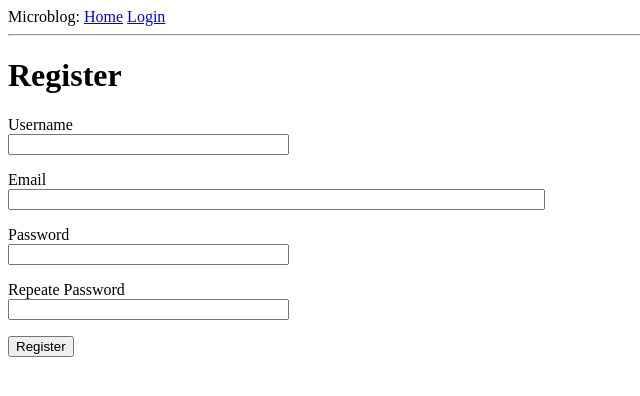
After one commit to annaDostoevskaya/microblog, a Flask app: page /register in a window 1280 px wide. The commit adds this page. Shown: the top 396 px of the page, without its empty margins (0-640 px from the left). Run offline with Flask 2, Linux system fonts and the light colour scheme.

Commit message:
login and registration form

```diff
--- a/app/__init__.py
+++ b/app/__init__.py
@@ -2,10 +2,13 @@ from flask import Flask
 from config import Config
 from flask_sqlalchemy import SQLAlchemy
 from flask_migrate import Migrate
+from flask_login import LoginManager
 
 app = Flask(__name__)
 app.config.from_object(Config)
 db = SQLAlchemy(app)
 migrate = Migrate(app, db)
+login = LoginManager(app)
+login.login_view = 'login'
 
 from app import routes, models
--- a/app/forms.py
+++ b/app/forms.py
@@ -1,9 +1,30 @@
 from flask_wtf import FlaskForm
 from wtforms import StringField, PasswordField, BooleanField, SubmitField
-from wtforms.validators import DataRequired
+from wtforms.validators import DataRequired, ValidationError, DataRequired, Email, EqualTo
+from app.models import User
+
 
 class LoginForm(FlaskForm):
     username = StringField('Username', validators=[DataRequired()])
     password = PasswordField('Password', validators=[DataRequired()])
     remember_me = BooleanField('Remember Me')
     submit = SubmitField('Sign In')
+
+
+class RegistrationForm(FlaskForm):
+    username = StringField('Username', validators=[DataRequired()])
+    email = StringField('Email', validators=[DataRequired(), Email()])
+    password = PasswordField('Password', validators=[DataRequired()])
+    password2 = PasswordField(
+            'Repeate Password', validators=[DataRequired(), EqualTo('password')])
+    submit = SubmitField('Register')
+
+    def validate_username(self, username):
+        user = User.query.filter_by(username=username.data).first()
+        if(user is not None):
+            raise ValidationError('Please use a different username.')
+
+    def validate_email(self, email):
+        user = User.query.filter_by(email=email.data).first()
+        if(user is not None):
+            raise ValidationError('Please use a different email address.')
--- a/app/routes.py
+++ b/app/routes.py
@@ -1,13 +1,19 @@
 #!/home/kristina/projects/microblog/venv/bin/python
 # -*- coding: utf-8 -*-
 from flask import render_template, flash, redirect, url_for
-from app import app
-from app.forms import LoginForm
+from flask import request
+from werkzeug.urls import url_parse
+from app import app, db
+from app.forms import LoginForm, RegistrationForm
+from flask_login import current_user, login_user, logout_user
+from flask_login import login_required
+from app.models import User
+
 
 @app.route('/')
 @app.route('/index')
+@login_required
 def index():
-    user = {'username' : 'Miguel'}
     posts = [
         {
             'author' : {'username' : 'John'},
@@ -22,13 +28,42 @@ def index():
             'body' : 'Какая гадкая эта ваша заливная рыба!!'
         }
     ]
-    return render_template('index.html', title='Home', user=user, posts=posts)
+    return render_template('index.html', title='Home Page', posts=posts)
 
 @app.route('/login', methods=['GET', 'POST'])
 def login():
+    if(current_user.is_authenticated):
+        return redirect(url_for('index'))
+
     form = LoginForm()
-    if form.validate_on_submit():
-        flash('Login requested for user {}, remember_me={}'.format(
-            form.username.data, form.remember_me.data))
-        return redirect( url_for('index') )
+    if(form.validate_on_submit()):
+        user = User.query.filter_by(username=form.username.data).first()
+        if(user is None or not user.check_password(form.password.data)):
+            flash('Invite username or password')
+            return redirect(url_for('login'))
+        login_user(user, remember=form.remember_me.data)
+        next_page = request.args.get('next');
+        if(not next_page or url_parse(next_page).netloc != ''):
+            next_page = url_for('index')
+        return redirect(url_for('index'))
     return render_template('login.html', title='Sign In', form=form)
+
+@app.route('/logout')
+def logout():
+    logout_user()
+    return redirect(url_for('index'));
+
+@app.route('/register', methods=['GET', 'POST'])
+def register():
+    if(current_user.is_authenticated):
+        return redirect(url_for('index'))
+    form = RegistrationForm()
+    print(form.validate_on_submit())
+    if(form.validate_on_submit()):
+        user = User(username=form.username.data, email=form.email.data)
+        user.set_password(form.password.data)
+        db.session.add(user)
+        db.session.commit()
+        flash('Congratulations, you are now a register user!')
+        return redirect(url_for('login'))
+    return render_template('register.html', title='Register', form=form)
--- a/app/templates/base.html
+++ b/app/templates/base.html
@@ -11,7 +11,12 @@
 		<div>
 			Microblog:
 			<a href="{{ url_for('index') }}">Home</a>
+
+			{% if current_user.is_anonymous %}
 			<a href="{{ url_for('login') }}">Login</a>
+			{% else %}
+			<a href="{{ url_for('logout') }}">Logout</a>
+			{% endif %}
 		</div>
 		<hr>
 		{% with messages = get_flashed_messages() %}
--- a/app/templates/index.html
+++ b/app/templates/index.html
@@ -1,7 +1,7 @@
 {% extends "base.html" %}
 
 {% block content %}
-	<h1>Hi, {{ user.username }}!</h1>
+	<h1>Hi, {{ current_user.username }}!</h1>
 	{% for post in posts %}
 	<div>
 		<p>{{ post.author.username }} says: <b>{{ post.body }}</b></p>
--- a/app/templates/login.html
+++ b/app/templates/login.html
@@ -21,4 +21,5 @@
 		<p>{{ form.remember_me() }} {{ form.remember_me.label }}</p>
 		<p>{{ form.submit() }}</p>
 	</form>
+	<p>New User? <a href="{{ url_for('register') }}">Click to Register</a></p>
 {% endblock %}
--- /dev/null
+++ b/app/templates/register.html
@@ -0,0 +1,37 @@
+{% extends "base.html" %}
+
+{% block content %}
+	<h1>Register</h1>
+	<form action="" method="post">
+		{{ form.hidden_tag() }}
+		<p>
+			{{ form.username.label }}<br>
+			{{ form.username(size=32) }}<br>
+			{% for error in form.username.errors %}
+			<span style="color: red;">[{{ error }}]</span>
+			{% endfor %}
+		</p>
+		<p>
+			{{ form.email.label }}<br>
+			{{ form.email(size=64) }}<br>
+			{% for error in form.email.errors %}
+			<span style="color: red;">[{{ error }}]</span>
+			{% endfor %}
+		</p>
+		<p>
+			{{ form.password.label }}<br>
+			{{ form.password(size=32) }}<br>
+			{% for error in form.password.errors %}
+			<span style="color: red;">[{{ error }}]</span>
+			{% endfor %}
+		</p>
+		<p>
+			{{ form.password2.label }}<br>
+			{{ form.password2(size=32) }}<br>
+			{% for error in form.password.errors %}
+			<span style="color: red;">[{{ error }}]</span>
+			{% endfor %}
+		</p>
+		<p>{{ form.submit() }}</p>
+	</form>
+{% endblock %}
```
Also changed, not shown: app/models.py (+18 -1 lines), app.db.
